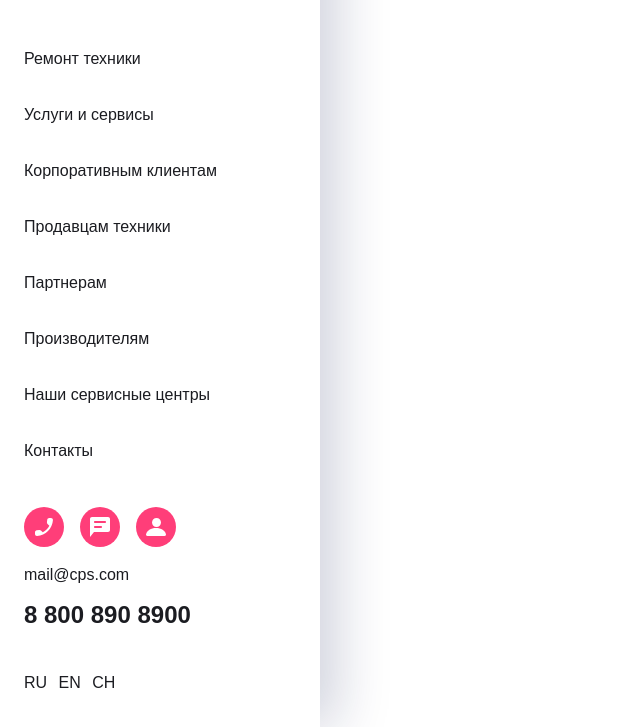
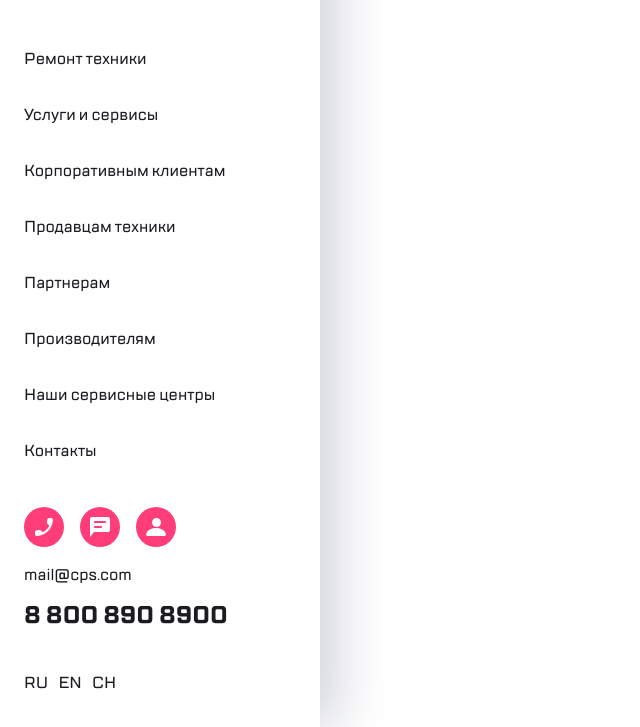
Before and after one commit to WiseKing5378/Kata, a plain HTML site: page menu/menu.html in a window 1280 px wide. Shown: the part 73-800 px from the top of the page, without its empty margins (0-640 px from the left). Drawn offline with Linux system fonts and the light colour scheme; the site is published under a folder, as on GitHub Pages, so addresses that start at the root find nothing.

Commit message:
Update menu-style.css

```diff
--- a/menu/menu-style.css
+++ b/menu/menu-style.css
@@ -1,17 +1,17 @@
 @font-face {
     font-family: 'TT Lakes';
-    src: url("/fonts/TTLakes-Regular.ttf");
+    src: url("fonts/TTLakes-Regular.ttf");
     font-weight: 400;
     font-style: normal;
 }
 @font-face {
     font-family: 'TT Lakes';
-    src: url("/fonts/TTLakes-Medium.ttf");
+    src: url("fonts/TTLakes-Medium.ttf");
     font-weight: 500;
 }
 @font-face {
     font-family: 'TT Lakes';
-    src: url("/fonts/TTLakes-Bold.ttf");
+    src: url("fonts/TTLakes-Bold.ttf");
     font-weight: 700;
 }
 
```
